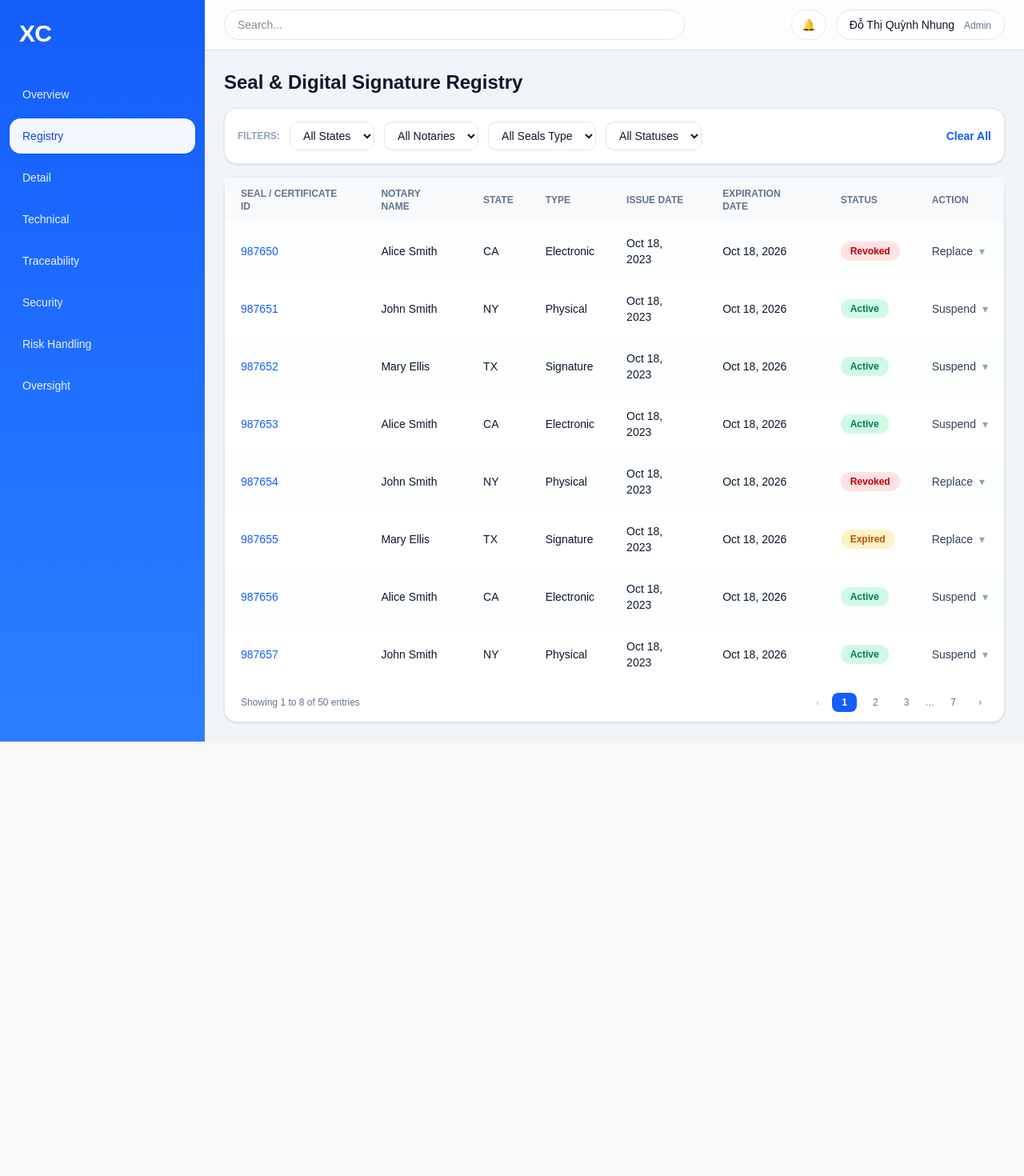
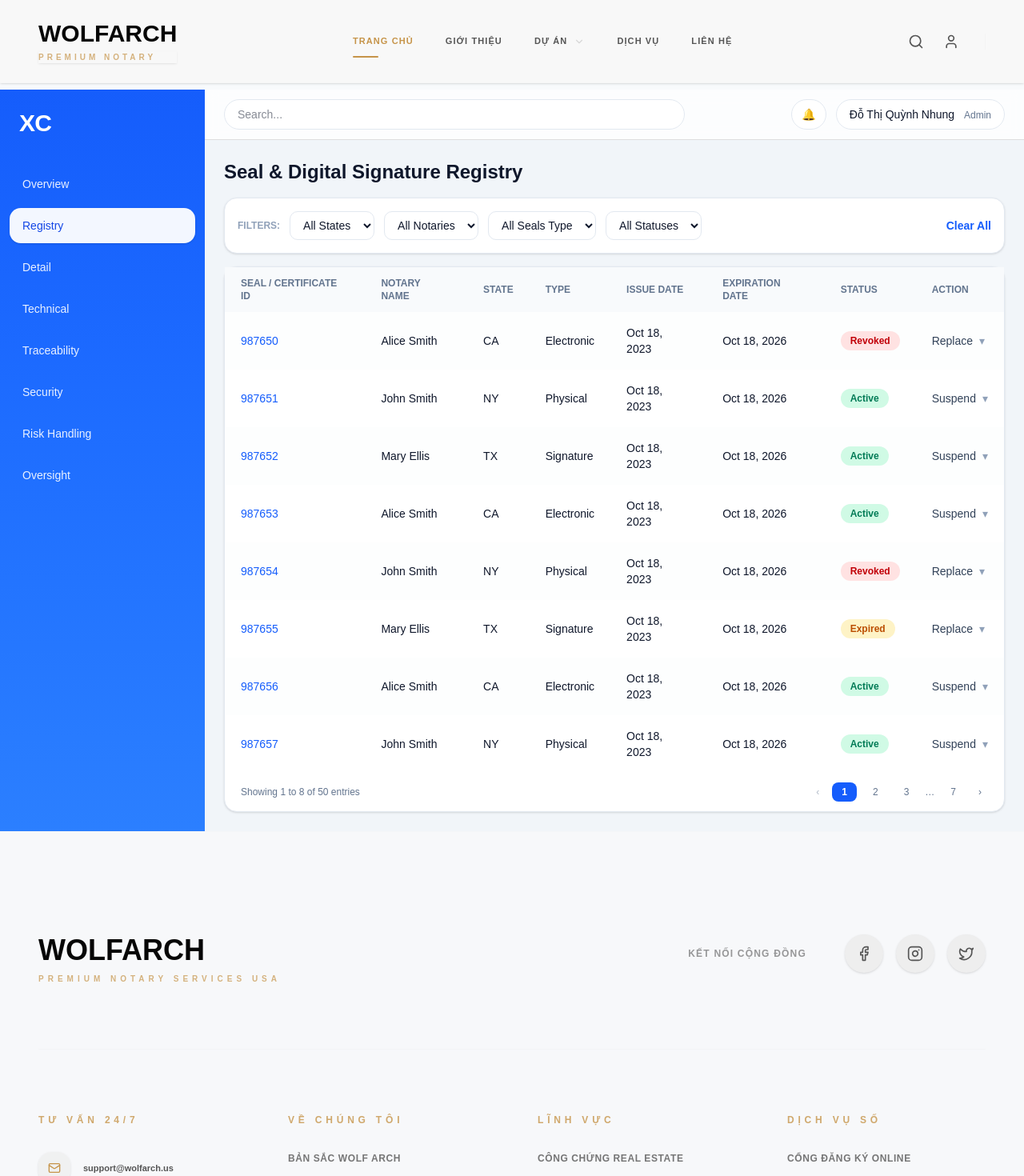
Before and after one commit to nhom10reactjs032026/MockProject_032026_Nhom10, a React (Vite) app: page /seals in a window 1280 px wide. Shown: the top 1470 px of the page at 80% size. Before the commit the page ends 927 px from the top, so only its background shows below. Built offline with nearby package versions, Linux system fonts and the light colour scheme.

Commit message:
fix login

```diff
--- /dev/null
+++ b/src/components/layout/AppLayout.tsx
@@ -0,0 +1,16 @@
+import type { ReactNode } from "react";
+import Header from "./Header";
+import Footer from "./Footer";
+
+export default function AppLayout({ children }: { children: ReactNode }) {
+  return (
+    <div className="min-h-screen flex flex-col bg-slate-50">
+      <Header />
+
+      {/* Header fixed -> phải chừa chỗ */}
+      <main className="flex-1 pt-28">{children}</main>
+
+      <Footer />
+    </div>
+  );
+}
--- a/src/components/layout/Header.tsx
+++ b/src/components/layout/Header.tsx
@@ -11,7 +11,7 @@ import {
   SheetTrigger,
 } from "@/components/ui/sheet";
 
-export const Header = () => {
+export default function Header() {
   return (
     <header className="fixed top-0 left-0 right-0 z-[100] bg-background/95 backdrop-blur-xl border-b border-border/10 py-6 px-6 sm:px-12 flex items-center justify-between transition-all duration-500 group shadow-sm hover:shadow-xl">
       <div className="flex items-center">
--- a/src/features/security-management/layouts/AppShell.tsx
+++ b/src/features/security-management/layouts/AppShell.tsx
@@ -1,12 +1,16 @@
 import type { ReactNode } from "react";
+
+import AppLayout from "../../../components/layout/AppLayout";
+
 import Sidebar from "./Sidebar";
 import Topbar from "./Topbar";
 
 export default function AppShell({ children }: { children: ReactNode }) {
   return (
-    <div className="min-h-screen bg-slate-100 text-slate-900">
-      <div className="flex min-h-screen">
+    <AppLayout>
+      <div className="flex min-h-screen bg-slate-100 text-slate-900">
         <Sidebar />
+
         <div className="flex min-w-0 flex-1 flex-col">
           <Topbar />
           <main className="p-6">
@@ -14,6 +18,6 @@ export default function AppShell({ children }: { children: ReactNode }) {
           </main>
         </div>
       </div>
-    </div>
+    </AppLayout>
   );
 }
--- a/src/pages/Login.tsx
+++ b/src/pages/Login.tsx
@@ -1,6 +1,6 @@
 import React from 'react';
-import { Header } from '../components/layout/Header';
-import { Footer } from '../components/layout/Footer';
+import  Header from '../components/layout/Header';
+import Footer from '../components/layout/Footer';
 import { Button } from '@/components/ui/button';
 import { Input } from '@/components/ui/input';
 import { Label } from '@/components/ui/label';
@@ -12,7 +12,7 @@ export const LoginPage = () => {
   return (
     <div className="min-h-screen bg-[#f8f8f8] flex flex-col pt-20 transition-colors duration-500 font-['Plus_Jakarta_Sans']">
       <Header />
-
+      <Footer />
       {/* Hero Banner Section */}
       <section className="relative h-96 flex flex-col items-center justify-center overflow-hidden">
         <div className="absolute inset-0 z-0">
--- a/src/routes/index.tsx
+++ b/src/routes/index.tsx
@@ -1,4 +1,6 @@
 import { Navigate, Route, Routes } from "react-router-dom";
+import ProtectedRoute from "./ProtectedRoute";
+
 import AccessControlAuthorizationPage from "../features/security-management/modules/access-control/pages/AccessControlAuthorizationPage";
 import {
   SealDetailElectricPage,
@@ -7,19 +9,26 @@ import {
 } from "../features/security-management/modules/seals";
 import { UsageHistoryPage } from "../features/security-management/modules/usage-history";
 
+import LoginPage from "@/pages/LoginPage";
+
 export default function AppRoutes() {
   return (
     <Routes>
       <Route path="/" element={<Navigate to="/seals" replace />} />
-      <Route path="/security" element={<AccessControlAuthorizationPage />} />
-      <Route path="/seals" element={<SealRegistryPage />} />
-      <Route path="/seals/e/:id" element={<SealDetailElectricPage />} />
-      <Route path="/seals/p/:id" element={<SealDetailPhysicalPage />} />
 
-      <Route path="/usage" element={<UsageHistoryPage />} />
+      {/* Public route */}
+      <Route path="/account/login" element={<LoginPage />} />
+
+      {/* Protected routes */}
+      <Route element={<ProtectedRoute allowedRoles={["user", "admin", "notary"]} />}>
+        <Route path="/security" element={<AccessControlAuthorizationPage />} />
+        <Route path="/seals" element={<SealRegistryPage />} />
+        <Route path="/seals/e/:id" element={<SealDetailElectricPage />} />
+        <Route path="/seals/p/:id" element={<SealDetailPhysicalPage />} />
+        <Route path="/usage" element={<UsageHistoryPage />} />
+      </Route>
 
       <Route path="*" element={<Navigate to="/seals" replace />} />
-
     </Routes>
   );
 }
```
Also changed, not shown: src/components/layout/Footer.tsx (+31 -17 lines).
